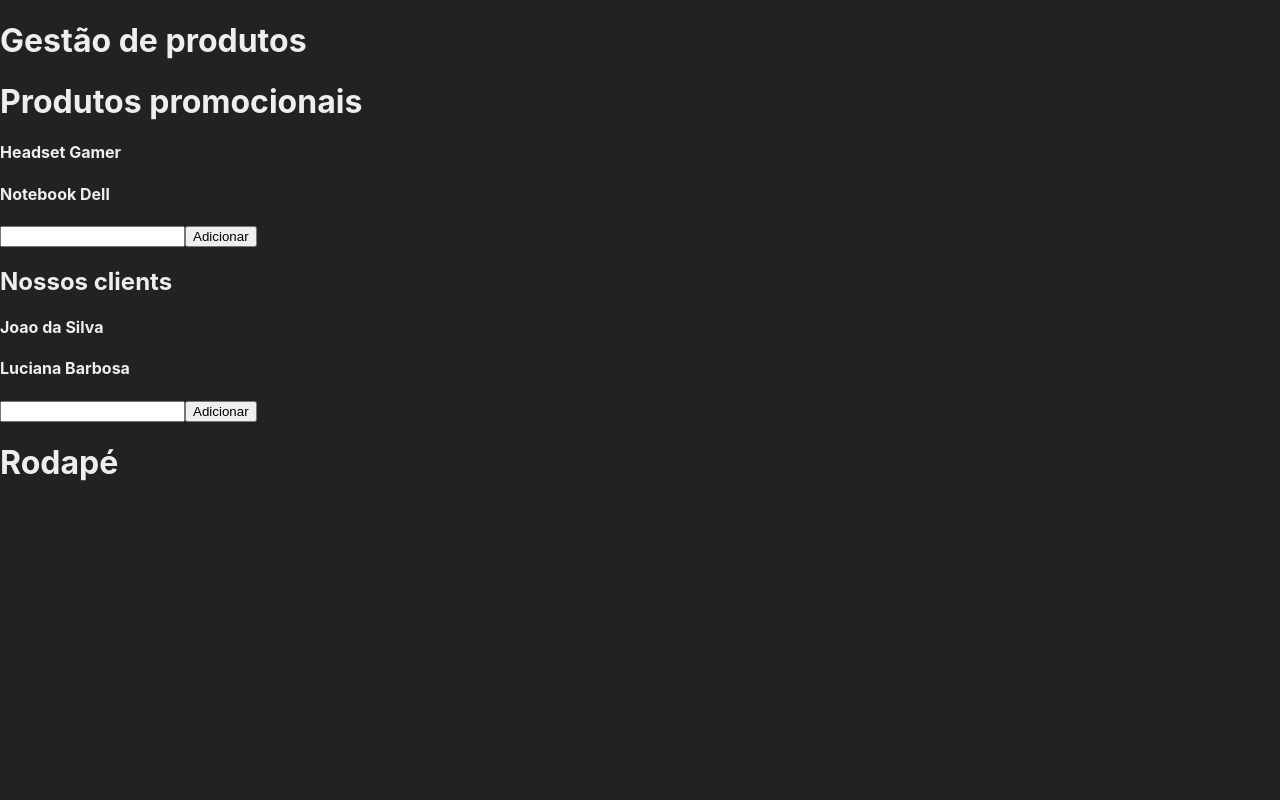
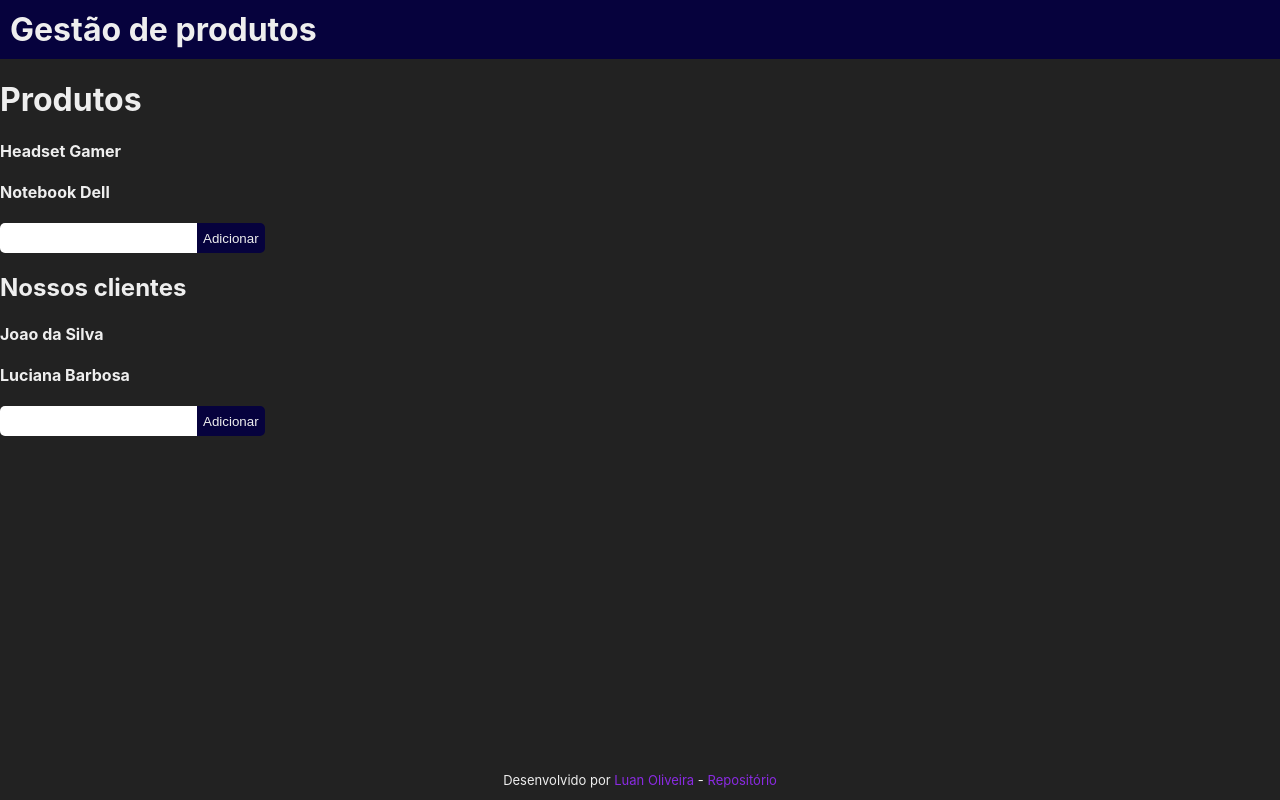
Before and after one commit to Luanpablo100/desafio2-hc2, a React (Create React App) app: page / in a window 1280 px wide. Built offline with nearby package versions, Linux system fonts and the light colour scheme.

Commit message:
deploy test

```diff
--- a/public/index.html
+++ b/public/index.html
@@ -15,10 +15,10 @@
     <title>React App</title>
   </head>
   <body>
-    <header id="header"></header>
+    <div id="header"></div>
     <noscript>You need to enable JavaScript to run this app.</noscript>
     <div id="root"></div>
-    <footer id="footer"></footer>
+    <div id="footer"></div>
 
   </body>
 </html>
--- a/src/App.jsx
+++ b/src/App.jsx
@@ -1,6 +1,6 @@
 import React, {useState} from 'react';
 import Items from './components/Items';
-import AddThins from './components/AddThings';
+import AddThings from './components/AddThings';
 
 const App = () => {
 
@@ -27,6 +27,10 @@ const App = () => {
     const newProducts = [...registeredProducts, {
       name: itemData
   }]
+
+  const dataConverted = JSON.stringify(newProducts)
+  localStorage.setItem('registerProduct', dataConverted);
+
     setProduct(newProducts)
   }
 
@@ -34,6 +38,9 @@ const App = () => {
     const newClients = [...registeredClients, {
       name: itemData
   }]
+  const dataConverted = JSON.stringify(newClients)
+  localStorage.setItem('registerClient', dataConverted);
+
     setClient(newClients)
   }
 
@@ -41,14 +48,14 @@ const App = () => {
     <div className="container">
       <div>
           <div className="products">
-            <h1>Produtos promocionais</h1>
+            <h1>Produtos</h1>
             <Items itemsData={registeredProducts}/>
-            <AddThins handleAddItem={handleAddProduct}/>
+            <AddThings handleAddItem={handleAddProduct}/>
           </div>
           <div className="clients">
-            <h2>Nossos clients</h2>
+            <h2>Nossos clientes</h2>
             <Items itemsData={registeredClients}/>
-            <AddThins handleAddItem={handleAddClient}/>
+            <AddThings handleAddItem={handleAddClient}/>
           </div>
       </div>
       <div>
--- a/src/Footer.css
+++ b/src/Footer.css
@@ -0,0 +1,15 @@
+footer {
+    width: 100vw;
+    display: flex;
+    justify-content: center;
+    align-items: center;
+    height: 40px;
+    position: fixed;
+    bottom: 0;
+    font-size: 13px;
+}
+
+footer a {
+    text-decoration: none;
+    color: blueviolet;
+}
--- a/src/Footer.jsx
+++ b/src/Footer.jsx
@@ -4,7 +4,9 @@ import './Footer.css'
 const Footer = () => {
     return (
     <>
-        <h1>Rodapé</h1>
+    <footer>
+        <p>Desenvolvido por <a href="https://github.com/Luanpablo100" rel="noreferrer" target="_blank">Luan Oliveira</a> - <a href="https://github.com/Luanpablo100/desafio2-hc2" rel="noreferrer" target="_blank">Repositório</a></p>
+    </footer>
     </> );
 }
 
--- a/src/Header.css
+++ b/src/Header.css
@@ -0,0 +1,9 @@
+header {
+    width: 100vw;
+    background-color: rgb(6, 2, 61);
+    padding: 10px 10px;
+}
+
+header h1 {
+    margin: 0;
+}
--- a/src/Header.jsx
+++ b/src/Header.jsx
@@ -4,7 +4,9 @@ import './Header.css'
 const Header = () => {
     return (
     <>
-        <h1>Gestão de produtos</h1>
+        <header>
+            <h1>Gestão de produtos</h1>
+        </header>
     </> );
 }
 
--- /dev/null
+++ b/src/components/AddThings.css
@@ -0,0 +1,21 @@
+.input-add {
+    border: none;
+    border-radius: 5px 0 0 5px;
+    height: 30px;
+    padding: 0;
+    outline: none;
+    padding: 0px 10px;
+}
+
+.button-add {
+    background-color: rgb(6, 2, 61);
+    color: #eee;
+    height: 30px;
+    border-radius: 0 5px 5px 0;
+    border: none;
+    cursor: pointer;
+}
+
+.button-add:hover {
+    background-color: rgb(12, 5, 114);
+}
--- a/src/components/AddThings.jsx
+++ b/src/components/AddThings.jsx
@@ -1,6 +1,7 @@
 import React, {useState} from 'react';
+import './AddThings.css'
 
-const AddThins = ({handleAddItem}) => {
+const AddThings = ({handleAddItem}) => {
 
     const [inputData, setInputData] = useState('')
         const handleInputChange = (e) => {
@@ -8,8 +9,12 @@ const AddThins = ({handleAddItem}) => {
         }
 
         const handleAddTaskClick = () => {
-            handleAddItem(inputData)
-            setInputData('')
+            if(inputData !== "") {
+                handleAddItem(inputData)
+                setInputData('')
+            } else {
+                alert('Preencha o campo')
+            }
         }
 
     return (
@@ -18,10 +23,11 @@ const AddThins = ({handleAddItem}) => {
                 onChange ={handleInputChange}
                 type="text"
                 value={inputData}
+                className="input-add"
             />
-            <button onClick={handleAddTaskClick}>Adicionar</button>
+            <button className="button-add" onClick={handleAddTaskClick}>Adicionar</button>
         </>
      );
 }
 
-export default AddThins;
+export default AddThings;
--- a/src/components/Items.jsx
+++ b/src/components/Items.jsx
@@ -2,6 +2,7 @@ import React from 'react'
 import Item from './Item'
 
 const Items = ({itemsData}) => {
+
     return (
         <>
             {itemsData.map((item) => (
```
Also changed, not shown: 1 other file (tests, documents, lock files or other folders).
